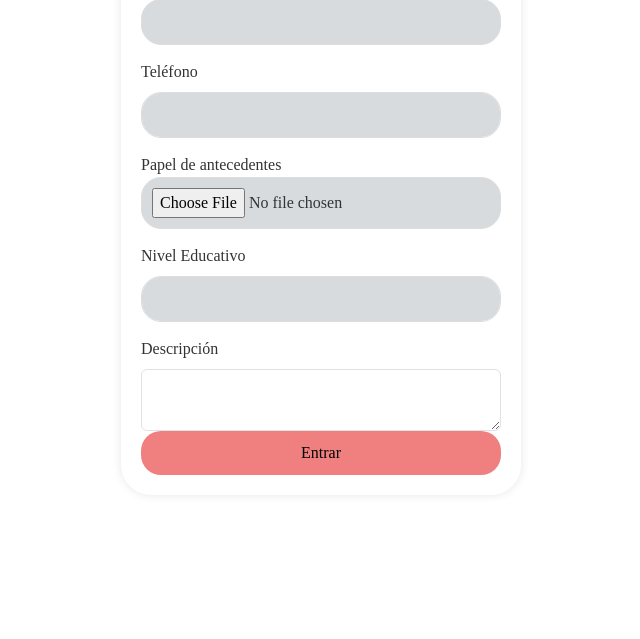
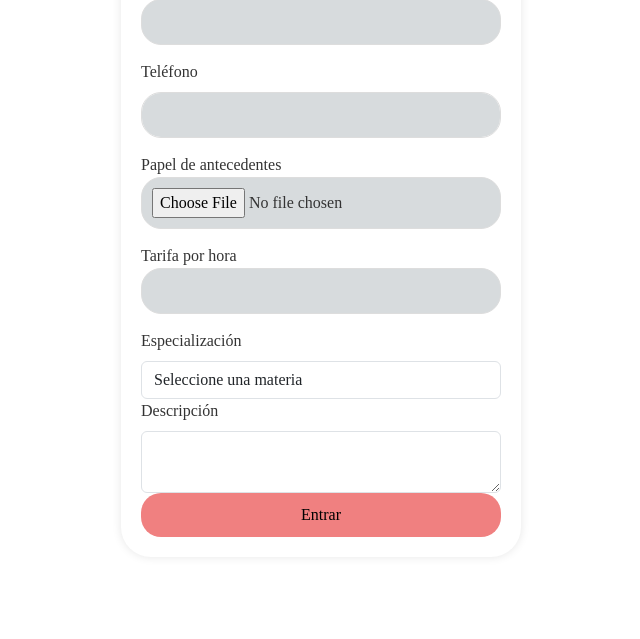
Before and after one commit to hksseba/NextClass, a Django app: page /RegistroProfe/ in a window 1280 px wide. Shown: the part 933-1572 px from the top of the page, without its empty margins (319-959 px from the left). Run offline with Django 5.2, Linux system fonts and the light colour scheme; data that the repository does not hold is empty; some web fonts are replaced.

Commit message:
Bd 2.0
Cambios en la bd
se agrego contraseña, cambio de estructura, eliminacion de descripcion en materia
Cambios en registro profe
Lista de especializacion lista
cambios menores

```diff
--- a/core/templates/core/html/RegistroProfe.html
+++ b/core/templates/core/html/RegistroProfe.html
@@ -1,5 +1,6 @@
 {% extends 'core/plantillas/PlantillaGeneral.html' %}
 {% load static %}
+
 {% block links %}
 <link rel="stylesheet" href="{% static 'core/css/Logueo/Login.css'%}">
 {% endblock links %}
@@ -36,13 +37,13 @@
                 <input type="text" class="form-control" name="apellido" required>
 
                 <label para="edad" class="form-label">Edad </label>
-                <input type="text" class="form-control" name="Edad" required>
+                <input type="text" class="form-control" name="edad" required>
 
                 <label para="correo" class="form-label">Correo Electronico </label>
                 <input type="email"  name="email">
 
                 <label para="contrasena" class="form-label">Contraseña </label>
-                <input type="password" name="">
+                <input type="password" name="contra">
 
                 <label para="telefono" class="form-label">Teléfono</label>
                 <input tipo="text" class="form-control" name="telefono">
@@ -50,19 +51,19 @@
                 <label for="profile_picture">Papel de antecedentes</label><br>
                 <input type="file" id="profile_picture" name="antecedentes">
 
-                <label para="nivel_educativo"  class="form-label">Nivel Educativo </label>
-                <select style="margin-bottom: 10px; width: 100%;
-                padding: 10px;
-                margin-bottom: 15px;
-                border: 1px solid #ddd;
-                box-sizing: border-box;
-                border-radius: 20px;
-                background-color: #D7DBDD; "  class="form-control" name="nivel_educativo" required>
+                <label for="profile_picture">Tarifa por hora</label><br>
+                <input type="text" name="tarifa">
 
-            </select>
+                <label para="especializacion" class="form-label">Especialización</label>
+                <select class="form-control" name="especializacion" required>  <!-- Campo select para las materias -->
+                    <option value="">Seleccione una materia</option>
+                    {% for materia in materias %}
+                        <option value="{{ materia.nombre }}">{{ materia.nombre }}</option>
+                    {% endfor %}
+                </select>
 
                 <label para="descripcion" class="form-label">Descripción</label>
-                <textarea class="form-control" name="descripcion"></textarea>
+                <textarea class="form-control" class="form-control" name="descripcion"></textarea>
 
                 <button>Entrar</button>
               </div>
--- a/core/views.py
+++ b/core/views.py
@@ -2,7 +2,7 @@ from django.shortcuts import render, redirect
 from django.http import HttpResponse
 from django.contrib import messages
 from django.core.exceptions import ValidationError
-from core.models import Usuario, Estudiante, Profesor
+from core.models import Usuario, Estudiante, Profesor, Materia
 import re
 # Create your views here.
 
@@ -35,26 +35,30 @@ def RegistroProfe(request):
         email = request.POST.get('email')
         nombre = request.POST.get('nombre')
         apellido = request.POST.get('apellido')
+        edad = request.POST.get('edad')
         telefono = request.POST.get('telefono')
         especializacion = request.POST.get('especializacion')
         tarifa = request.POST.get('tarifa')
         descripcion = request.POST.get('descripcion')
         run = request.POST.get('run')
+        foto = request.POST.get('foto_profe')
+        antecedentes = request.POST.get('antecedentes')
+        contra = request.POST.get('contra')
 
         # Validaciones
         if not email or not nombre or not apellido or not especializacion or not tarifa:
             messages.error(request, "Los campos obligatorios deben ser completados.")
-            return render(request, 'core/html/RegistroProfe.html')
+            return render(request, 'core/html/RegistroProfe.html', context={"materias": Materia.objects.all()})
 
         # Validar formato del email
         if not re.match(r"[^@]+@[^@]+\.[^@]+", email):
             messages.error(request, "Formato de correo electrónico no válido.")
-            return render(request, 'core/html/RegistroProfe.html')
+            return render(request, 'core/html/RegistroProfe.html', context={"materias": Materia.objects.all()})
 
         # Validar formato del run
         if not re.match(r"^[0-9]+-[0-9kK]{1}$", run):
             messages.error(request, "El run debe tener el formato '12345678-9'.")
-            return render(request, 'core/html/RegistroEstudiante.html')
+            return render(request, 'core/html/RegistroEstudiante.html', context={"materias": Materia.objects.all()})
 
         try:
             usuario = Usuario(
@@ -62,8 +66,11 @@ def RegistroProfe(request):
                 nombre=nombre,
                 apellido=apellido,
                 telefono=telefono,
+                edad=edad,
                 run=run,
                 tipo_de_usuario="Profesor",
+                foto=foto,
+                contra=contra,
             )
             usuario.save()
 
@@ -71,6 +78,8 @@ def RegistroProfe(request):
                 usuario=usuario,
                 especializacion=especializacion,
                 tarifa=tarifa,
+                antecedentes=antecedentes,
+                estado_de_aprobacion="Pendiente",
                 descripcion=descripcion,
             )
             profesor.save()
@@ -81,7 +90,7 @@ def RegistroProfe(request):
         except Exception as e:
             messages.error(request, f"Error al registrar: {e}")
 
-    return render(request, 'core/html/RegistroProfe.html')
+    return render(request, 'core/html/RegistroProfe.html', context={"materias": Materia.objects.all()})
 
 def RegistroEstudiante(request):
     if request.method == 'POST':
```
Also changed, not shown: core/models.py (+5 -4 lines), core/migrations/0001_initial.py.
